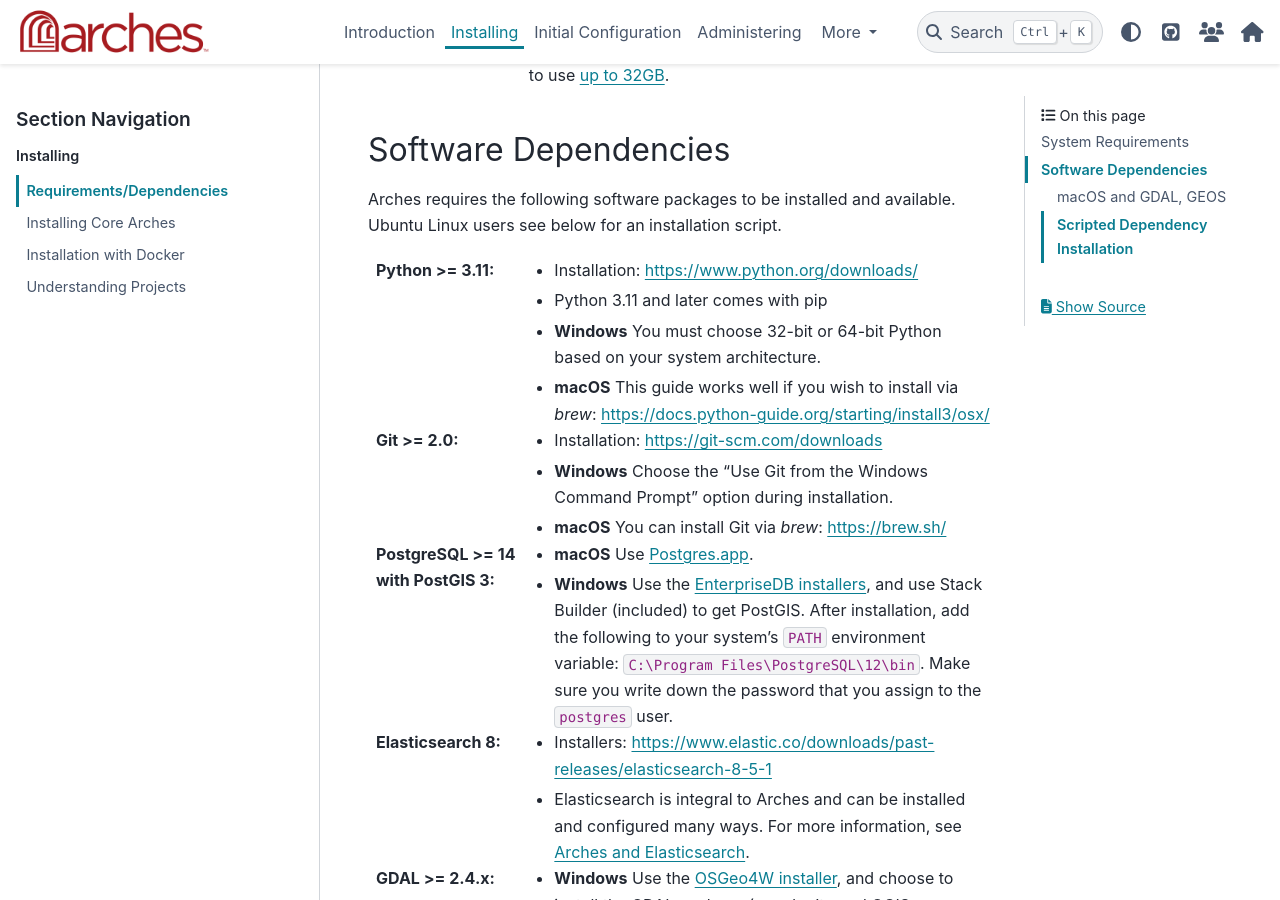
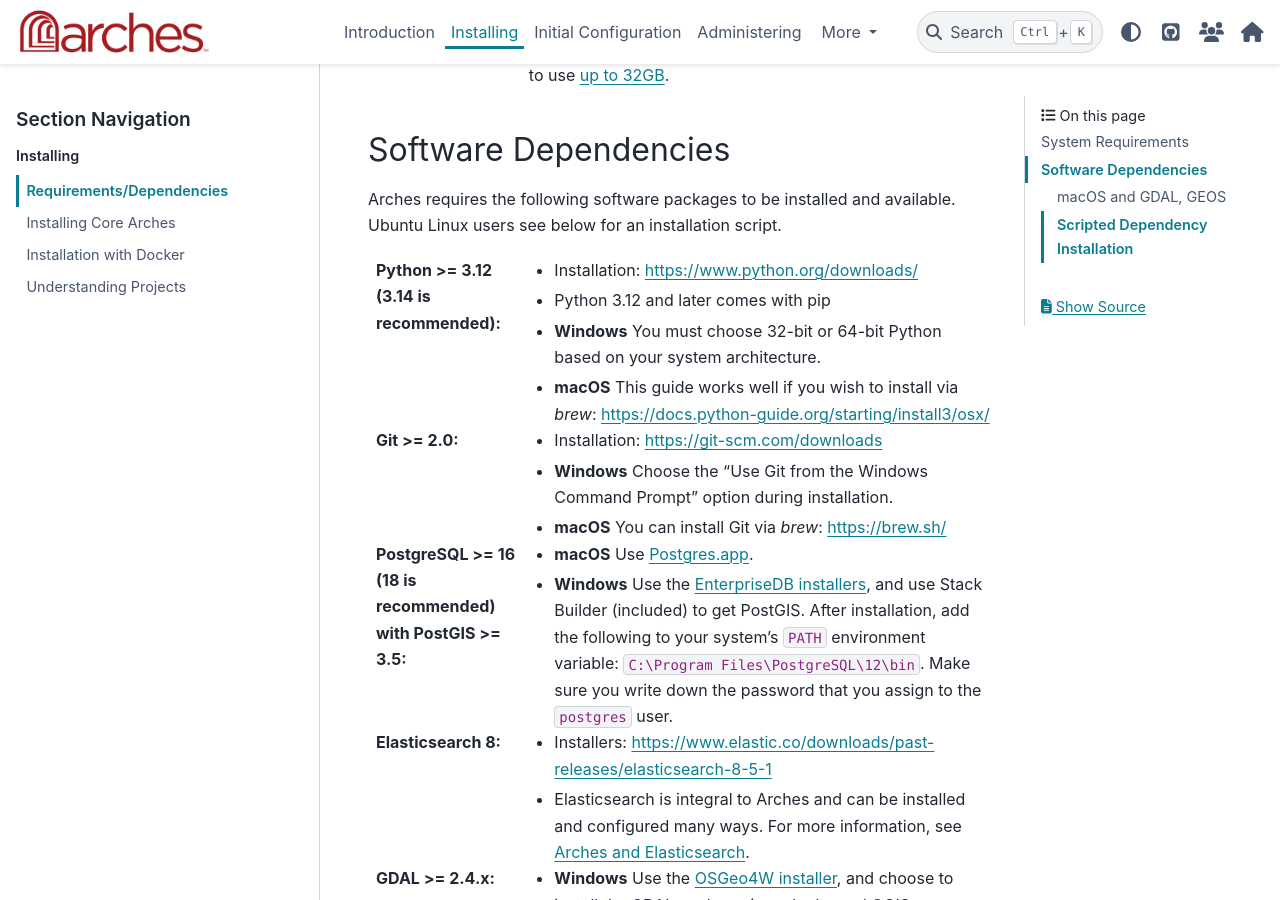
Before and after one commit to archesproject/arches-docs, a Sphinx documentation site: the page built from docs/installing/requirements-and-dependencies.rst, in a window 1280 px wide and 900 px high, scrolled down 862 px. Built offline with Sphinx 7.4.7 and the PyData theme 0.15.4, drawn with Linux system fonts in a browser that asks for light colours.

Commit message:
Update versions of dependencies for v8.2

```diff
--- a/docs/installing/installation.rst
+++ b/docs/installing/installation.rst
@@ -26,9 +26,9 @@
 
 .. sidebar:: Virtual Environment Reference
 
-    If you are unfamiliar with virtual environments, please take a look at the `Python documentation <https://docs.python.org/3.11/tutorial/venv.html>`_ before continuing.
+    If you are unfamiliar with virtual environments, please take a look at the `Python documentation <https://docs.python.org/3.12/tutorial/venv.html>`_ before continuing.
 
-You need a **Python 3.11+** virtual environment. :ref:`Skip ahead <Install Arches with pip>` if you have already created and activated one. Otherwise, use the commands below for a quick start.
+You need a **Python 3.12+** virtual environment. :ref:`Skip ahead <Install Arches with pip>` if you have already created and activated one. Otherwise, use the commands below for a quick start.
 
 **Create a virtual environment**::
 
--- a/docs/installing/requirements-and-dependencies.rst
+++ b/docs/installing/requirements-and-dependencies.rst
@@ -22,14 +22,14 @@
 
 Arches requires the following software packages to be installed and available. Ubuntu Linux users see below for an installation script.
 
-:Python >= 3.11: - Installation: https://www.python.org/downloads/
-    - Python 3.11 and later comes with pip
+:Python >= 3.12 (3.14 is recommended): - Installation: https://www.python.org/downloads/
+    - Python 3.12 and later comes with pip
     - **Windows** You must choose 32-bit or 64-bit Python based on your system architecture.
     - **macOS** This guide works well if you wish to install via `brew`: https://docs.python-guide.org/starting/install3/osx/
 :Git >= 2.0: - Installation: https://git-scm.com/downloads
     - **Windows** Choose the "Use Git from the Windows Command Prompt" option during installation.
     - **macOS** You can install Git via `brew`: https://brew.sh/
-:PostgreSQL >= 14 with PostGIS 3:
+:PostgreSQL >= 16 (18 is recommended) with PostGIS >= 3.5:
     - **macOS** Use `Postgres.app <http://postgresapp.com>`_.
     - **Windows** Use the `EnterpriseDB installers <https://www.postgresql.org/download/windows/>`_, and use Stack Builder (included) to get PostGIS. After installation, add the following to your system's ``PATH`` environment variable: ``C:\Program Files\PostgreSQL\12\bin``. Make sure you write down the password that you assign to the ``postgres`` user.
 :Elasticsearch 8: - Installers: https://www.elastic.co/downloads/past-releases/elasticsearch-8-5-1
```
